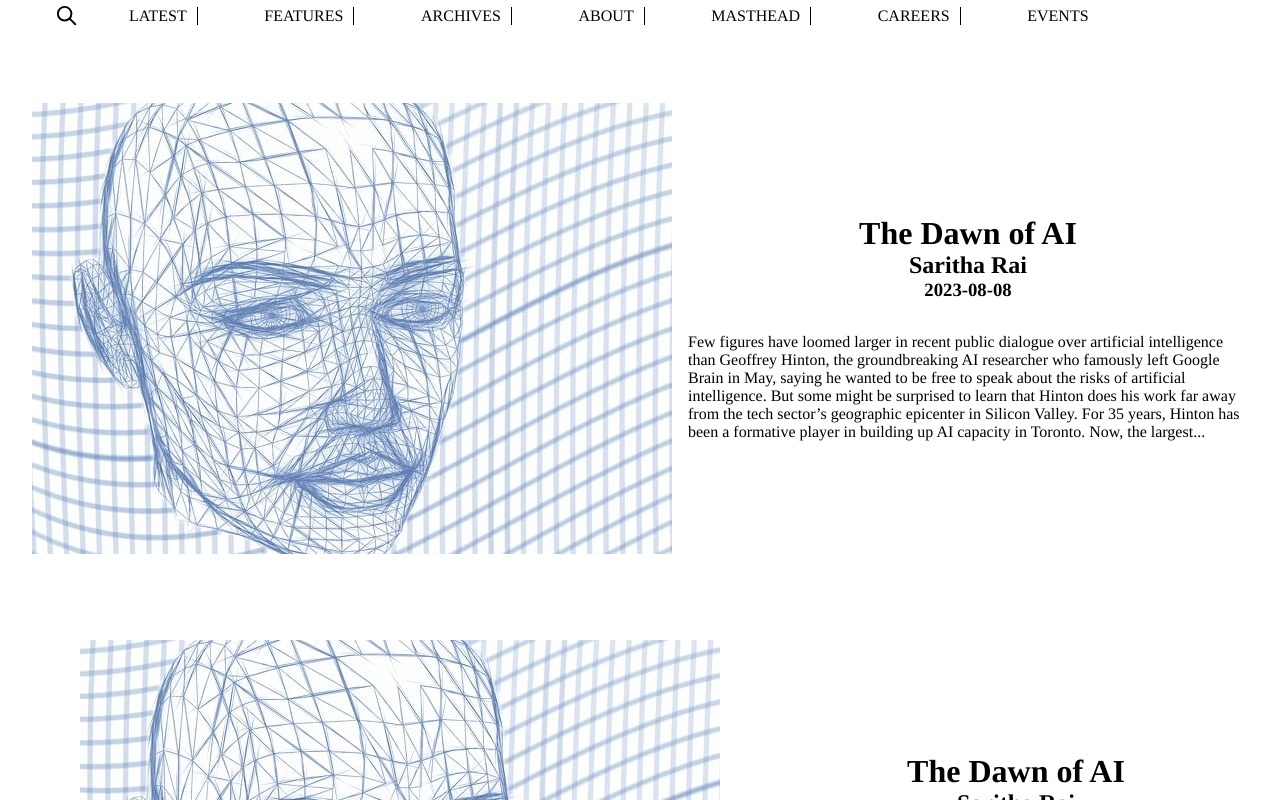
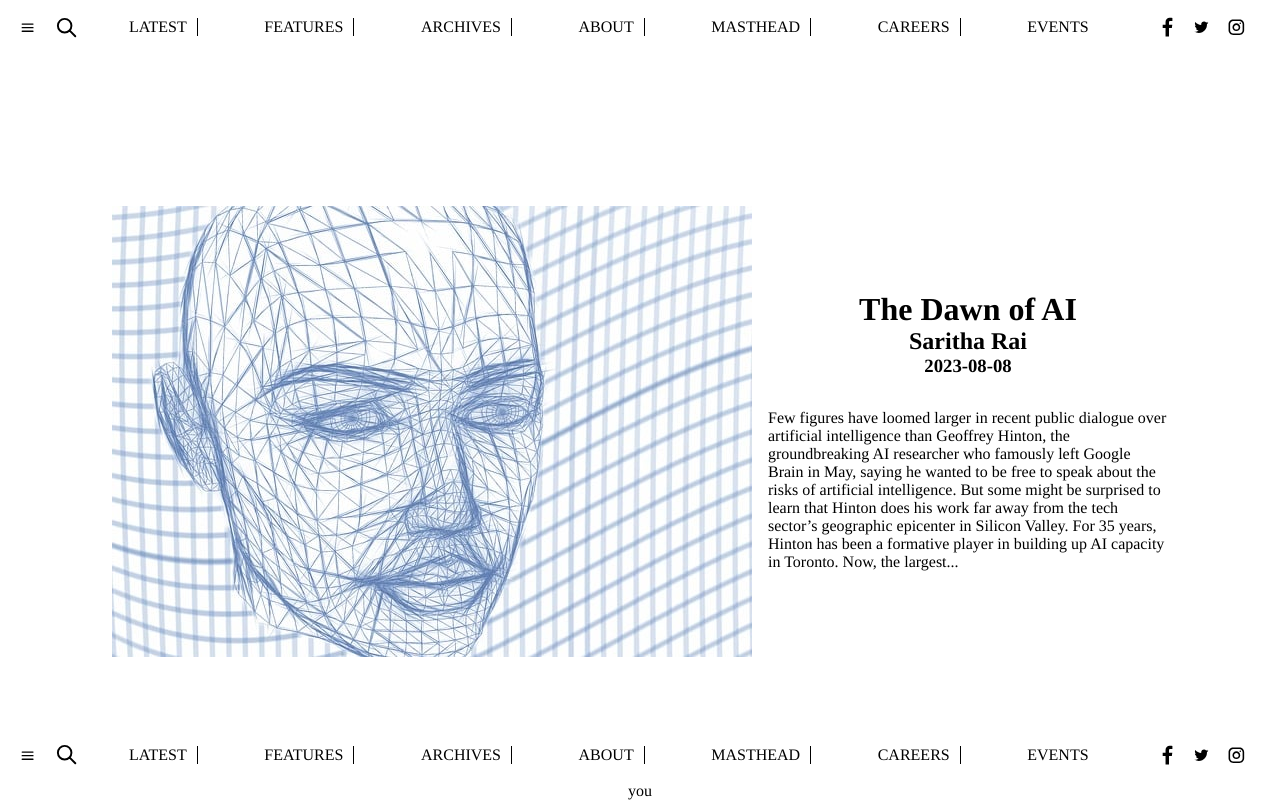
Before and after one commit to henrymutua/journalism-site, a Next.js app in the folder journalism-site/: page / in a window 1280 px wide. Built offline with nearby package versions, Linux system fonts and the light colour scheme.

Commit message:
added a grid component

```diff
--- a/journalism-site/src/app/page.tsx
+++ b/journalism-site/src/app/page.tsx
@@ -2,7 +2,7 @@ import Image from 'next/image'
 import styles from './page.module.css'
 import { Inter } from 'next/font/google'
 import NavMenu from '@/components/NavMenu/NavMenu'
-import NewsBody from '@/components/NewsBody/NewsBody'
+import NewsGrid from'@/components/NavMenu/NavMenu'
 import LatestBody from '@/components/LatestBody/LatestBody'
 import Footer from '@/components/Footer/Footer'
 import newsArticle from '@/data/data'
@@ -14,9 +14,9 @@ export default function Home() {
   return (
     <div className={styles.main}>
       <NavMenu/>
-     {newsArticle.map(article=> (<NewsBody key={article.id} article={article} />))}
       <LatestBody/>
+      <NewsGrid/>
       <Footer/>
     </div>
   )
-}
+};
--- a/journalism-site/src/components/LatestBody/LatestBody.module.css
+++ b/journalism-site/src/components/LatestBody/LatestBody.module.css
@@ -0,0 +1,23 @@
+.LatestBody{
+    min-height: 60%;
+    width: 100%;
+    display: flex;
+    justify-content: flex-start;
+    margin: 3em;
+    justify-content: center;
+    align-items: center;
+    gap: 1em;
+    padding: 2em;
+    margin-bottom: 3em;
+    padding-bottom: 1em;
+}
+
+.NewsText{
+    display: flex;
+    flex-direction: column;
+    align-items: center;
+}
+
+.paragraph{
+    margin-top: 2em;
+}
--- a/journalism-site/src/components/NewsBody/NewsBody.module.css
+++ b/journalism-site/src/components/NewsBody/NewsBody.module.css
@@ -1,6 +1,6 @@
 
 .NewsBody{
-    min-height: 60%;
+    min-height: 50%;
     width: 100%;
     display: flex;
     justify-content: flex-start;
```
Also changed, not shown: journalism-site/src/components/NewsGrid/NewsGrid.module.css (added, +13 -0 lines), journalism-site/src/components/NewsGrid/NewsGrid.tsx (added, +19 -0 lines), journalism-site/src/components/NewsGrid/index.tsx (added).
